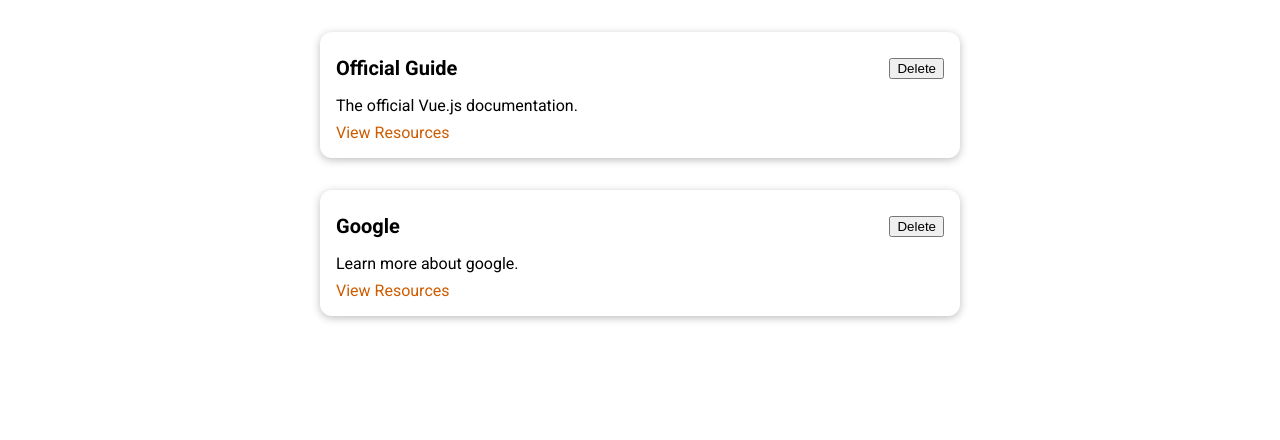
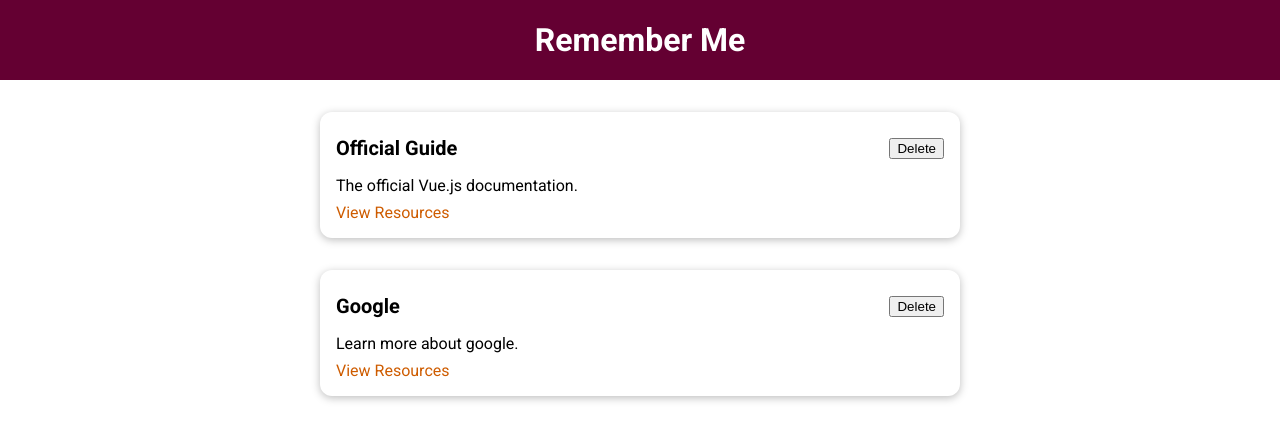
Before and after one commit to hamza99113/Learning-Resources-App, a Vue app: page / in a window 1280 px wide. Shown: the top 440 px of the page. Built offline with nearby package versions, Linux system fonts and the light colour scheme.

Commit message:
Added TheHeader Component

```diff
--- a/src/App.vue
+++ b/src/App.vue
@@ -9,6 +9,7 @@
     />
   </ul> -->
   <div>
+    <TheHeader title="Remember Me"/>
     <StoredResources :resources="storedResources"/>
   </div>
 
@@ -16,10 +17,12 @@
 
 <script>
 // import LearningResource from './components/learning-resources/LearningResource.vue';
+import TheHeader from './components/layouts/TheHeader.vue';
 import StoredResources from './components/learning-resources/StoredResources.vue';
 export default {
   components: {
     // LearningResource,
+    TheHeader,
     StoredResources
   },
   data() {
--- a/src/components/layouts/TheHeader.vue
+++ b/src/components/layouts/TheHeader.vue
@@ -0,0 +1,28 @@
+<template>
+    <header>
+        <h1>{{title}}</h1>
+    </header>
+</template>
+
+
+<script>
+export default{
+    props:['title']
+};
+</script>
+
+<style scoped>
+header {
+  width: 100%;
+  height: 5rem;
+  background-color: #640032;
+  display: flex;
+  justify-content: center;
+  align-items: center;
+}
+
+header h1 {
+  color: white;
+  margin: 0;
+}
+</style>
```
